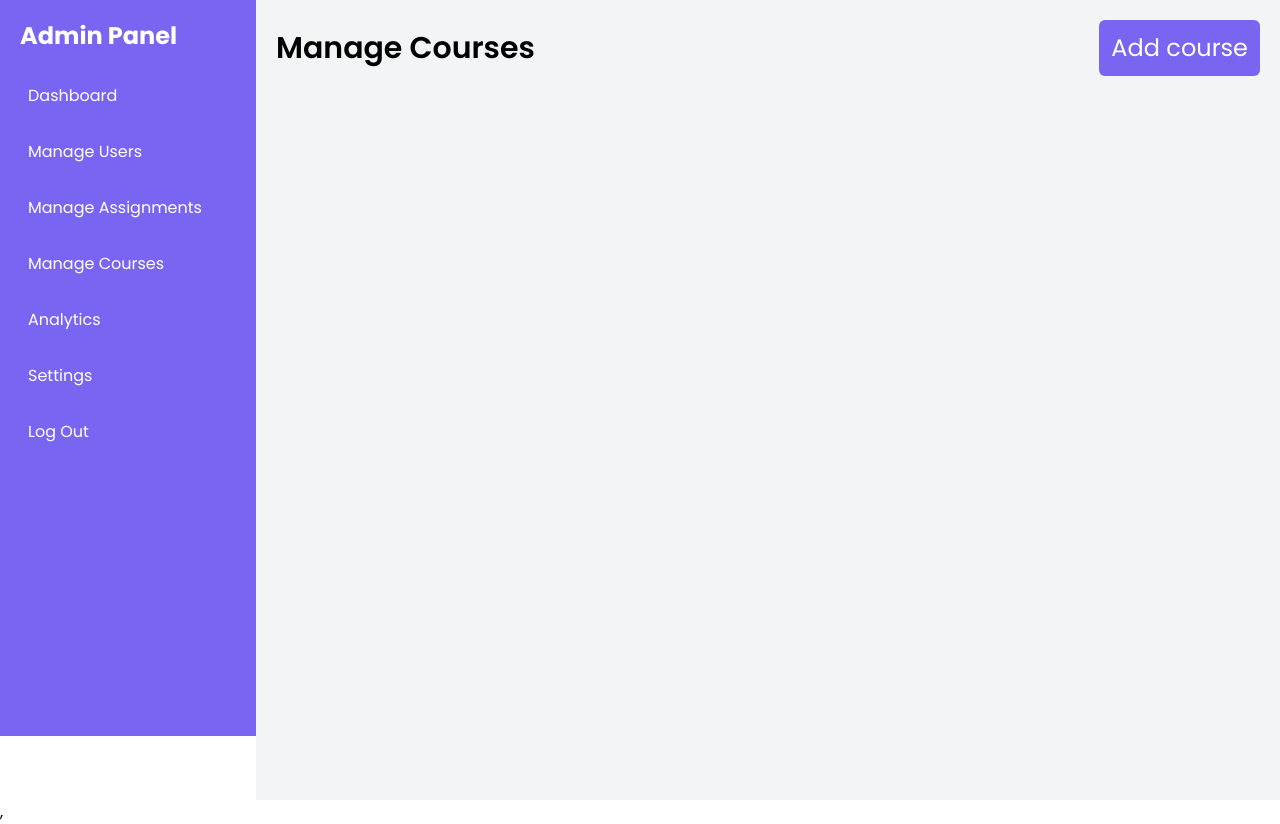
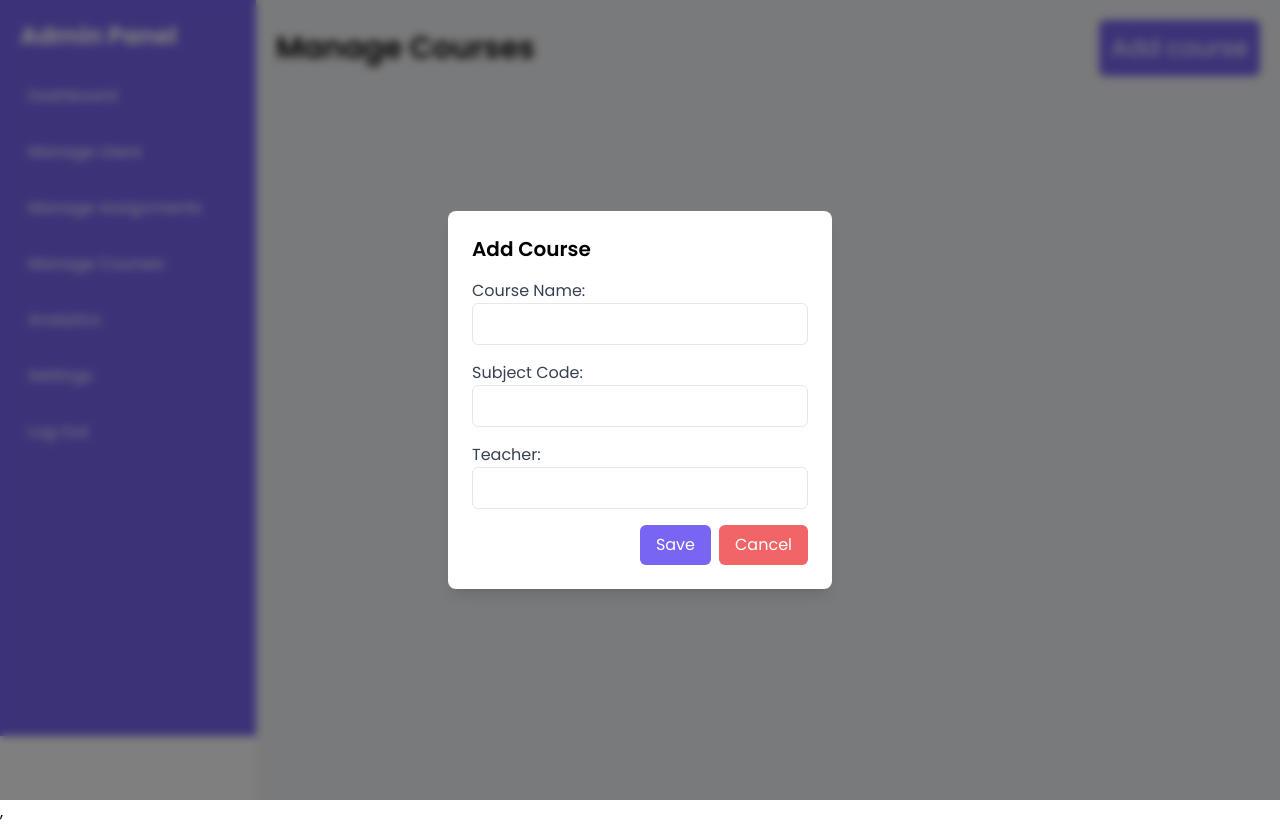
Before and after one commit to randiranirman/Learning-Management-System, a React (Vite) app in the folder frontend/admin/: page /manage-courses in a window 1280 px wide. Both pictures are taken after a click on the button "Add course". Built offline with nearby package versions, Linux system fonts and the light colour scheme.

Commit message:
added allcourpop up and fixed the logout issue

```diff
--- a/frontend/admin/src/App.jsx
+++ b/frontend/admin/src/App.jsx
@@ -16,7 +16,7 @@ const App = () => {
     <div className="flex flex-col h-screen">
 
       <div className="flex flex-grow position-fixed w-full h-full">
-      {showLogOut && <LogOutPopUp setShowLogOUt={setShowLogOut} />}
+      {showLogOut && <LogOutPopUp onCloseLogOut={() => setShowLogOut(false)} />}
 
         <Sidebar setShowLogOut={setShowLogOut} className="h-auto w-1/5 bg-purple-500 flex flex-col justify-center" />
 
--- /dev/null
+++ b/frontend/admin/src/Components/AddCoursePopup.jsx
@@ -0,0 +1,66 @@
+import { useState } from "react";
+import PropTypes from 'prop-types';
+
+const AddCoursePopup = ({ onClose }) => {
+  const [inputs, setInputs] = useState({});
+
+  const handleChange = (event) => {
+    const { name, value } = event.target;
+    setInputs((values) => ({ ...values, [name]: value }));
+  };
+
+  const handleSubmit = (event) => {
+    event.preventDefault();
+    console.log(inputs);
+  };
+
+  return (
+    <div className="fixed inset-0 flex items-center justify-center bg-black bg-opacity-50 backdrop-blur-sm transition-opacity duration-200">
+      <div className="bg-white p-6 rounded-lg shadow-lg w-96 animate-fade-in">
+        <h2 className="text-xl font-semibold mb-4">Add Course</h2>
+        <form onSubmit={handleSubmit} className="space-y-4">
+          <div>
+            <label className="block text-gray-700">Course Name:</label>
+            <input
+              type="text"
+              name="courseName"
+              value={inputs.courseName || ""}
+              onChange={handleChange}
+              className="w-full p-2 border rounded-md focus:outline-none focus:ring-2 focus:ring-primary"
+            />
+          </div>
+          <div>
+            <label className="block text-gray-700">Subject Code:</label>
+            <input
+              type="text"
+              name="subjectCode"
+              value={inputs.subjectCode || ""}
+              onChange={handleChange}
+              className="w-full p-2 border rounded-md focus:outline-none focus:ring-2 focus:ring-primary"
+            />
+          </div>
+          <div>
+            <label className="block text-gray-700">Teacher:</label>
+            <input
+              type="text"
+              name="teacher"
+              value={inputs.teacher || ""}
+              onChange={handleChange}
+              className="w-full p-2 border rounded-md focus:outline-none focus:ring-2 focus:ring-primary"
+            />
+          </div>
+          <div className="flex justify-end gap-2">
+            <button  onClick={onClose} type="submit" className="bg-primary text-white px-4 py-2 rounded-md hover:scale-105 transition-transform duration-200">Save</button>
+            <button onClick={onClose} className="bg-red text-white px-4 py-2 rounded-md hover:scale-105 transition-transform duration-200">Cancel</button>
+          </div>
+        </form>
+      </div>
+    </div>
+  );
+};
+
+AddCoursePopup.propTypes = {
+  onClose: PropTypes.func.isRequired,
+};
+
+export default AddCoursePopup;
--- a/frontend/admin/src/Components/AllCourses.jsx
+++ b/frontend/admin/src/Components/AllCourses.jsx
@@ -4,7 +4,7 @@ const AllCourses = () => {
 
 
     <>
-            <h1>All Courses</h1>
+            <h1 className="text-black 500">All Courses</h1>
     </>
   )
 }
--- a/frontend/admin/src/Components/LogOutPopUp.jsx
+++ b/frontend/admin/src/Components/LogOutPopUp.jsx
@@ -1,10 +1,10 @@
-const LogOutPopUp = ({ setShowLogOut }) => {
+const LogOutPopUp = ({ onCloseLogOut }) => {
   return (
     <div
-        className="fixed inset-0 bg-black bg-opacity-50 flex items-center justify-center z-50 animate-fadeIn"
+      className="fixed inset-0 bg-black bg-opacity-50 backdrop-blur-sm flex items-center justify-center z-50 transition-opacity duration-200"
     >
       <div
-          className="bg-white rounded-lg shadow-lg p-6 w-96"
+        className="bg-white rounded-lg shadow-lg p-6 w-96 transform transition-all duration-200 scale-100"
         onClick={(e) => e.stopPropagation()}
       >
         <p className="text-lg font-semibold text-center mb-4">
@@ -12,16 +12,14 @@ const LogOutPopUp = ({ setShowLogOut }) => {
         </p>
         <div className="flex justify-between">
           <button
-              className="mx-4 bg-primary text-white rounded-md px-4 py-2 hover:transition transform hover:scale-110 duration-300 oi"
-              onClick={() => {
-                setShowLogOut(false);
-              }}
+            className="mx-4 bg-primary text-white rounded-md px-4 py-2 hover:scale-110 transition-transform duration-200"
+            onClick={onCloseLogOut}
           >
             Log Out
           </button>
           <button
-              className="mx-4 text-gray-600 hover:text-gray-900"
-              onClick={ () => setShowLogOut(false) }
+            className="mx-4 bg-primary text-white rounded-md px-4 py-2   bg-red"
+            onClick={onCloseLogOut}
           >
             Cancel
           </button>
--- a/frontend/admin/src/pages/ManageCourses.jsx
+++ b/frontend/admin/src/pages/ManageCourses.jsx
@@ -1,11 +1,18 @@
+
+import { useState } from "react";
+import AddCoursePopup from "../Components/AddCoursePopup";
 const ManageCourses = () => {
+
+    const [showPopup , setShowwPopup ]=  useState(false);
+
   return (
     <>
       <div className="container flex flex-row justify-between items-center gap-4">
         <h1 className="text-3xl font-semibold">Manage Courses</h1>
-        <button className="text-2xl bg-primary rounded-md text-white p-3 hover:scale-125 transition-transform duration-300">
+        <button onClick={() => setShowwPopup(true)} className="text-2xl bg-primary rounded-md text-white p-3 hover:scale-125 transition-transform duration-300">
           Add course
         </button>
+        {showPopup && <AddCoursePopup onClose={() => setShowwPopup(false)} />}
       </div>
     </>
   );
```
Lines whose indentation alone changed are shown as unchanged.
